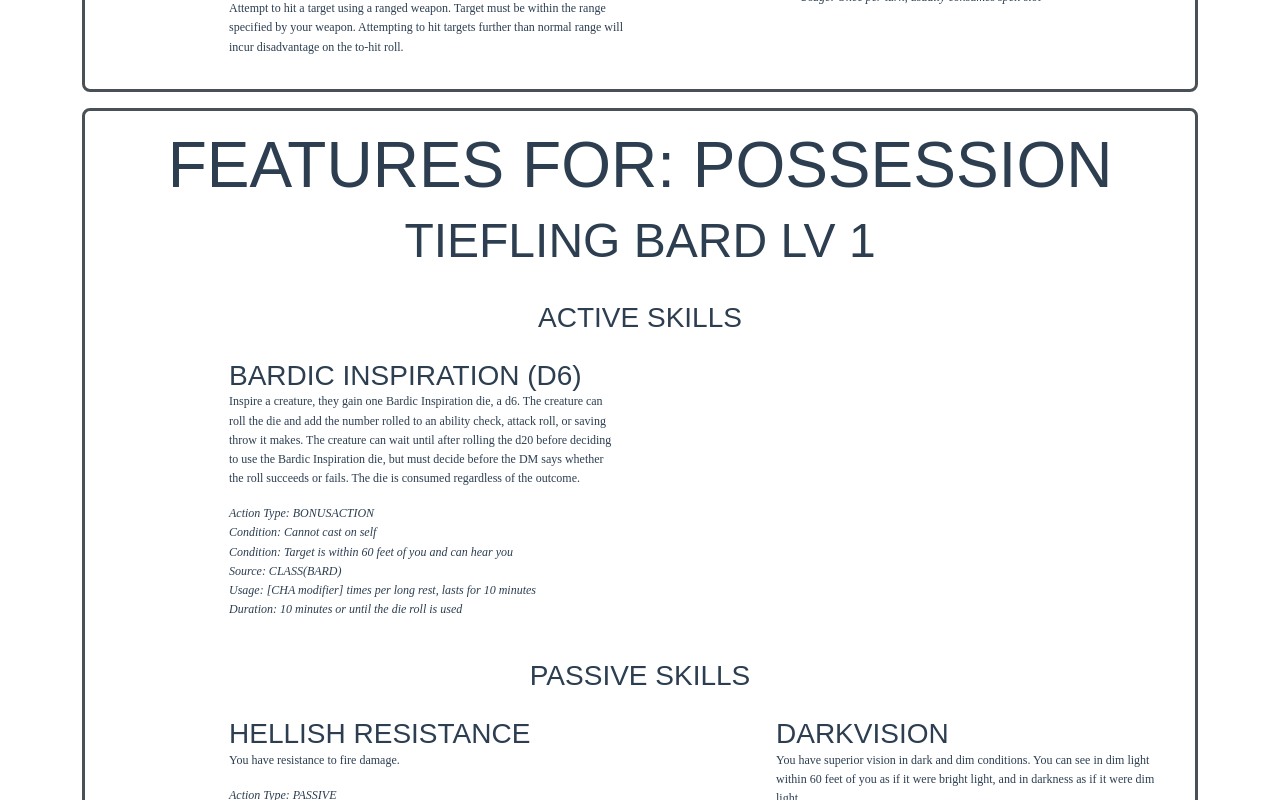
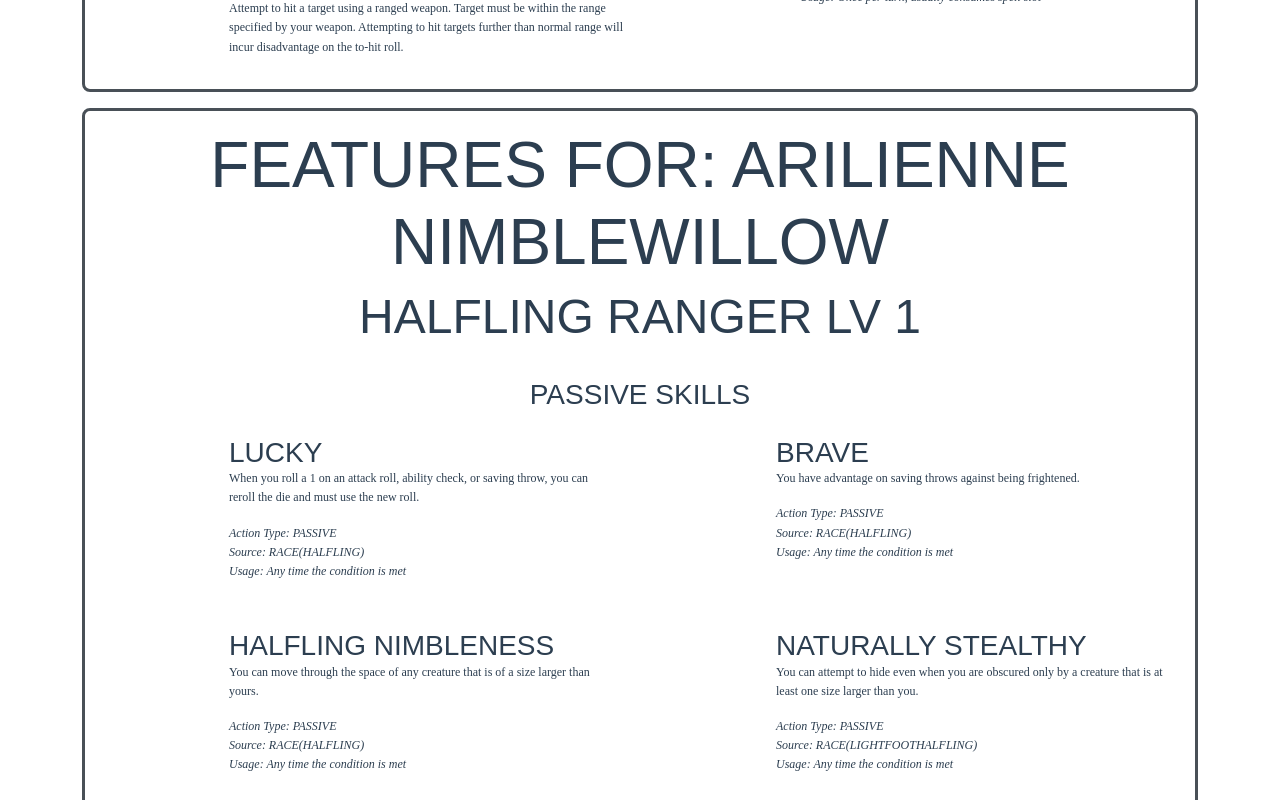
Before and after one commit to sonmica/mary-cardmaker, a Vue app: page / in a window 1280 px wide. Shown: the part 1200-2000 px from the top of the page. Built offline with nearby package versions, Linux system fonts and the light colour scheme; some icons are missing; a web font is replaced by a local one.

Commit message:
Adds halfling ranger

```diff
--- a/src/assets/data/players.json
+++ b/src/assets/data/players.json
@@ -18,7 +18,7 @@
     "playerName": "Cameron",
     "characterName": "Haldir Oakenshade",
     "raceId": "elf",
-    "subRaceId": "elfWoodElf",
+    "subRaceId": "woodElf",
     "classes": [
       {
         "classId": "ranger",
@@ -39,5 +39,19 @@
         "playerId": "juancho"
       }
     ]
+  },
+  {
+    "id": "gab",
+    "playerName": "Gab",
+    "characterName": "Arilienne Nimblewillow",
+    "raceId": "halfling",
+    "subRaceId": "lightfootHalfling",
+    "classes": [
+      {
+        "classId": "ranger",
+        "level": 1,
+        "playerId": "gab"
+      }
+    ]
   }
 ]
--- a/src/assets/data/races/elf.json
+++ b/src/assets/data/races/elf.json
@@ -28,14 +28,15 @@
   ],
   "subRaces": [
     {
-      "id": "elfWoodElf",
+      "id": "woodElf",
+      "parentId": "elf",
       "featureType": "race",
       "name": "Wood Elf",
       "speed": 35,
       "features": [
         {
           "id": "maskOfTheWild",
-          "parentId": "elfWoodElf",
+          "parentId": "woodElf",
           "featureType": "race",
           "actionType": "passive",
           "name": "Mask of the Wild",
--- a/src/assets/data/races/halfling.json
+++ b/src/assets/data/races/halfling.json
@@ -1,48 +1,75 @@
 {
+  "id": "halfling",
   "featureType": "race",
   "name": "Halfling",
   "size": "Small",
   "speed": 25,
   "features": [
     {
+      "id": "lucky",
+      "parentId": "halfling",
+      "featureType": "race",
       "actionType": "passive",
       "name": "Lucky",
       "description": "When you roll a 1 on an attack roll, ability check, or saving throw, you can reroll the die and must use the new roll.",
-      "usage": "Any time the condition is met"
+      "usage": "Any time the condition is met",
+      "iconType": "clover-2"
     },
     {
+      "id": "brave",
+      "parentId": "halfling",
+      "featureType": "race",
       "actionType": "passive",
       "name": "Brave",
       "description": "You have advantage on saving throws against being frightened.",
-      "usage": "Any time the condition is met"
+      "usage": "Any time the condition is met",
+      "iconType": "heart-inside"
     },
     {
+      "id": "halflingNimbleness",
+      "parentId": "halfling",
+      "featureType": "race",
       "actionType": "passive",
       "name": "Halfling Nimbleness",
       "description": "You can move through the space of any creature that is of a size larger than yours.",
-      "usage": "Any time the condition is met"
+      "usage": "Any time the condition is met",
+      "iconType": "giant"
     }
   ],
   "subRaces": [
     {
+      "id": "lightfootHalfling",
+      "parentId": "halfling",
+      "featureType": "race",
       "name": "Lightfoot Halfling",
       "features": [
         {
+          "id": "naturallyStealthy",
+          "parentId": "lightfootHalfling",
+          "featureType": "race",
           "actionType": "passive",
           "name": "Naturally Stealthy",
           "description": "You can attempt to hide even when you are obscured only by a creature that is at least one size larger than you.",
-          "usage": "Any time the condition is met"
+          "usage": "Any time the condition is met",
+          "iconType": "cowled"
         }
       ]
     },
     {
+      "id": "stoutHalfling",
+      "parentId": "halfling",
+      "featureType": "race",
       "name": "Stout Halfling",
       "features": [
         {
+          "id": "stoutResilience",
+          "parentId": "lightfootHalfling",
+          "featureType": "race",
           "actionType": "passive",
           "name": "Stout Resilience",
           "description": "You have advantage on saving throws against poison, and you have resistance against poison damage.",
-          "usage": "Any time the condition is met"
+          "usage": "Any time the condition is met",
+          "iconType": "muscular-torso"
         }
       ]
     }
--- a/src/components/GameIcon.vue
+++ b/src/components/GameIcon.vue
@@ -8,7 +8,10 @@ import BackPainIcon from './icons/IconBackPain.vue';
 import BladeDragIcon from './icons/IconBladeDrag.vue';
 import BoltSpellCastIcon from './icons/IconBoltSpellCast.vue';
 import ClawSlashesIcon from './icons/IconClawSlashes.vue';
+import CloverIcon from './icons/IconClover.vue';
+import Clover2Icon from './icons/IconClover2.vue';
 import ConvinceIcon from './icons/IconConvince.vue';
+import CowledIcon from './icons/IconCowled.vue';
 import CrossedSwordsIcon from './icons/IconCrossedSwords.vue';
 import DaggersIcon from './icons/IconDaggers.vue';
 import DespairIcon from './icons/IconDespair.vue';
@@ -19,8 +22,10 @@ import FairyIcon from './icons/IconFairy.vue';
 import Fairy2Icon from './icons/IconFairy2.vue';
 import FishMonsterIcon from './icons/IconFishMonster.vue';
 import ForestCampIcon from './icons/IconForestCamp.vue';
+import GiantIcon from './icons/IconGiant.vue';
 import GoblinIcon from './icons/IconGoblin.vue';
 import HealingIcon from './icons/IconHealing.vue';
+import HeartInsideIcon from './icons/IconHeartInside.vue';
 import HighShotIcon from './icons/IconHighShot.vue';
 import InvisibleIcon from './icons/IconInvisible.vue';
 import MagnifyingGlassIcon from './icons/IconMagnifyingGlass.vue';
@@ -54,6 +59,9 @@ defineProps<{
   <BladeDragIcon class="w-100" v-if="isValidIcon && iconType === 'blade-drag'" />
   <ClawSlashesIcon class="w-100" v-if="isValidIcon && iconType === 'claw-slashes'" />
   <ConvinceIcon class="w-100" v-if="isValidIcon && iconType === 'convince'" />
+  <CloverIcon class="w-100" v-if="isValidIcon && iconType === 'clover'" />
+  <Clover2Icon class="w-100" v-if="isValidIcon && iconType === 'clover-2'" />
+  <CowledIcon class="w-100" v-if="isValidIcon && iconType === 'cowled'" />
   <CrossedSwordsIcon class="w-100" v-if="isValidIcon && iconType === 'crossed-swords'" />
   <DaggersIcon class="w-100" v-if="isValidIcon && iconType === 'daggers'" />
   <DespairIcon class="w-100" v-if="isValidIcon && iconType === 'despair'" />
@@ -63,8 +71,10 @@ defineProps<{
   <Fairy2Icon class="w-100" v-if="isValidIcon && iconType === 'fairy-2'" />
   <FishMonsterIcon class="w-100" v-if="isValidIcon && iconType === 'fish-monster'" />
   <ForestCampIcon class="w-100" v-if="isValidIcon && iconType === 'forest-camp'" />
+  <GiantIcon class="w-100" v-if="isValidIcon && iconType === 'giant'" />
   <GoblinIcon class="w-100" v-if="isValidIcon && iconType === 'goblin'" />
   <HealingIcon class="w-100" v-if="isValidIcon && iconType === 'healing'" />
+  <HeartInsideIcon class="w-100" v-if="isValidIcon && iconType === 'heart-inside'" />
   <HighShotIcon class="w-100" v-if="isValidIcon && iconType === 'high-shot'" />
   <PersonIcon class="w-100" v-if="isValidIcon && iconType === 'person'" />
   <SpellBookIcon class="w-100" v-if="isValidIcon && iconType === 'spell-book'" />
--- a/src/components/MainContainer.vue
+++ b/src/components/MainContainer.vue
@@ -40,7 +40,7 @@
         classes: Data.classes,
         commonActions: Data.commonActions,
         races: Data.races,
-        currentPlayer: Data.players.find(p => p.id === "juancho")
+        currentPlayer: Data.players.find(p => p.id === "gab")
       };
     },
     computed: {
--- a/src/models/IconType.ts
+++ b/src/models/IconType.ts
@@ -5,7 +5,10 @@ export const IconTypeArray = [
   'blade-drag',
   'bolt-spell-cast',
   'claw-slashes',
+  'clover',
+  'clover-2',
   'convince',
+  'cowled',
   'crossed-swords',
   'daggers',
   'despair',
@@ -16,8 +19,10 @@ export const IconTypeArray = [
   'fairy-2',
   'fish-monster',
   'forest-camp',
+  'giant',
   'goblin',
   'healing',
+  'heart-inside',
   'high-shot',
   'invisible',
   'magnifying-glass',
```
